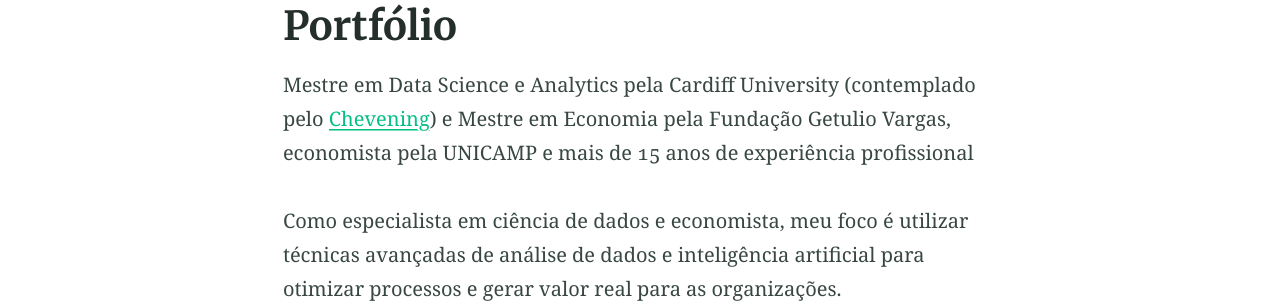
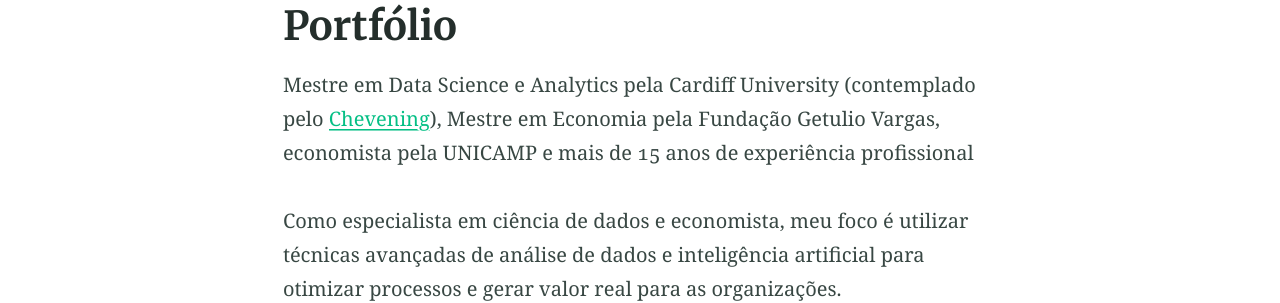
Before and after one commit to JonasMok/JonasMok, a Jekyll site: the page built from index.md, in a window 1280 px wide and 900 px high. Shown: the part 444-747 px from the top of the window. Built offline with Jekyll 4.4.1, drawn with Linux system fonts in a browser that asks for light colours.

```diff
--- a/index.md
+++ b/index.md
@@ -7,7 +7,7 @@ feature_image: "assets/wabi-sabi-2.png"
 excerpt: "Sou um cientista de dados com experiência em desenvolver e implementar soluções avançadas de dados e IA para resolver problemas complexos de negócios. Com uma abordagem orientada por dados e análise econômica, eu transformo insights em estratégias acionáveis para promover crescimento e inovação."
 ---
 
-Mestre em Data Science e Analytics pela Cardiff University (contemplado pelo [Chevening](https://www.chevening.org/scholarships/)) e Mestre em Economia pela Fundação Getulio Vargas, economista pela UNICAMP e mais de 15 anos de experiência profissional
+Mestre em Data Science e Analytics pela Cardiff University (contemplado pelo [Chevening](https://www.chevening.org/scholarships/)), Mestre em Economia pela Fundação Getulio Vargas, economista pela UNICAMP e mais de 15 anos de experiência profissional
 
 Como especialista em ciência de dados e economista, meu foco é utilizar técnicas avançadas de análise de dados e inteligência artificial para otimizar processos e gerar valor real para as organizações.
 
```
